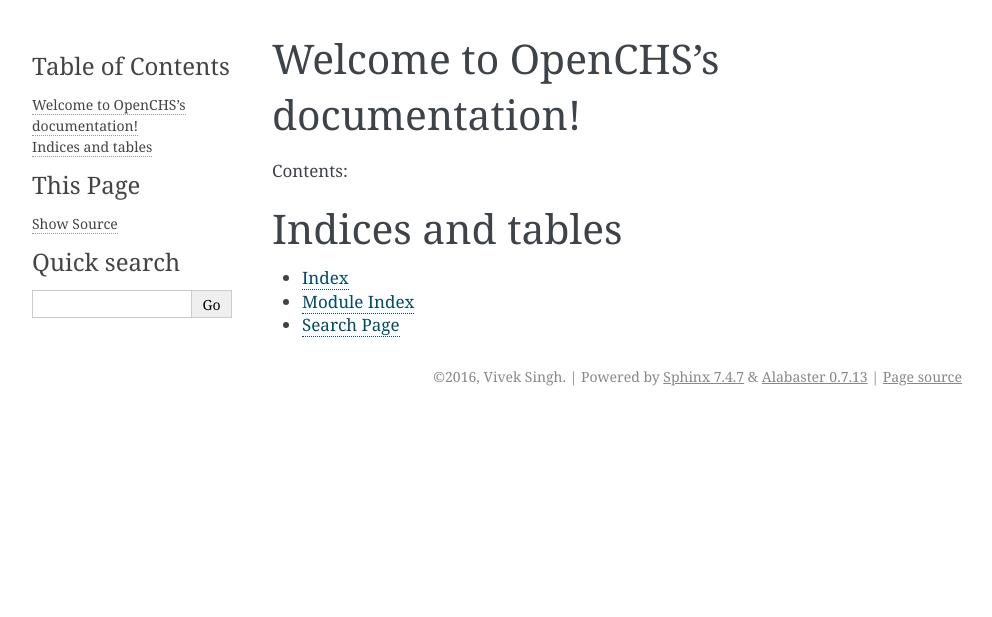
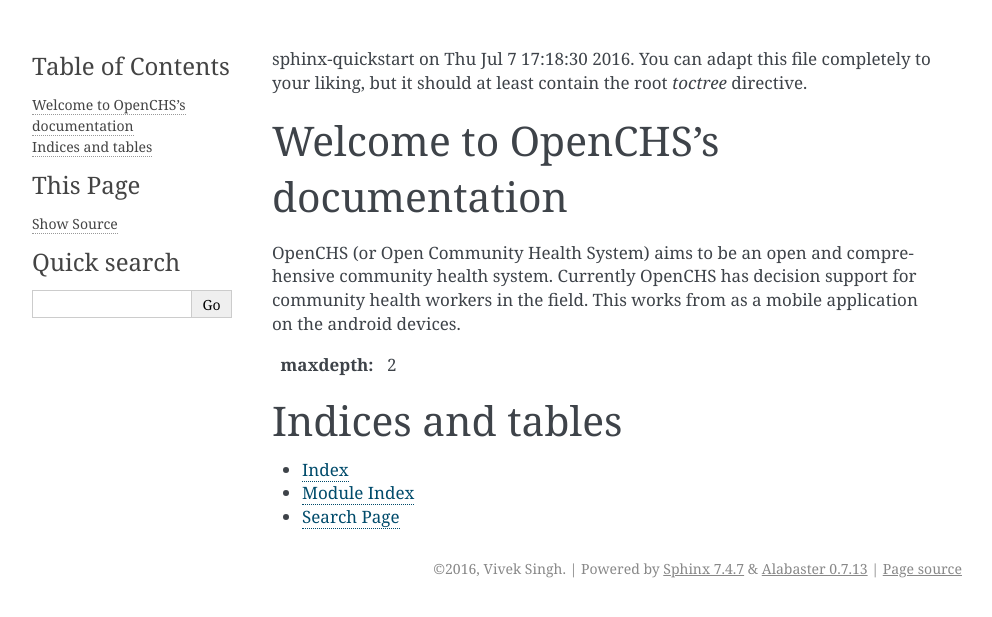
Before and after one commit to avniproject/docs, a Sphinx documentation site: the page built from source/index.rst, in a window 1280 px wide. Shown: the top 617 px of the page, without its empty margins (148-1140 px from the left). Built offline with Sphinx 7.4.7, drawn with Linux system fonts in a browser that asks for light colours.

Commit message:
introduction

```diff
--- a/source/index.rst
+++ b/source/index.rst
@@ -1,15 +1,16 @@
 .. OpenCHS documentation master file, created by
-   sphinx-quickstart on Thu Jul  7 17:18:30 2016.
-   You can adapt this file completely to your liking, but it should at least
-   contain the root `toctree` directive.
+sphinx-quickstart on Thu Jul  7 17:18:30 2016.
+You can adapt this file completely to your liking, but it should at least
+contain the root `toctree` directive.
 
-Welcome to OpenCHS's documentation!
-===================================
+Welcome to OpenCHS's documentation
+==================================
 
-Contents:
+OpenCHS (or Open Community Health System) aims to be an open and comprehensive community health system. Currently OpenCHS has decision
+support for community health workers in the field. This works from as a mobile application on the android devices.
 
 .. toctree::
-   :maxdepth: 2
+:maxdepth: 2
 
 
 
```
